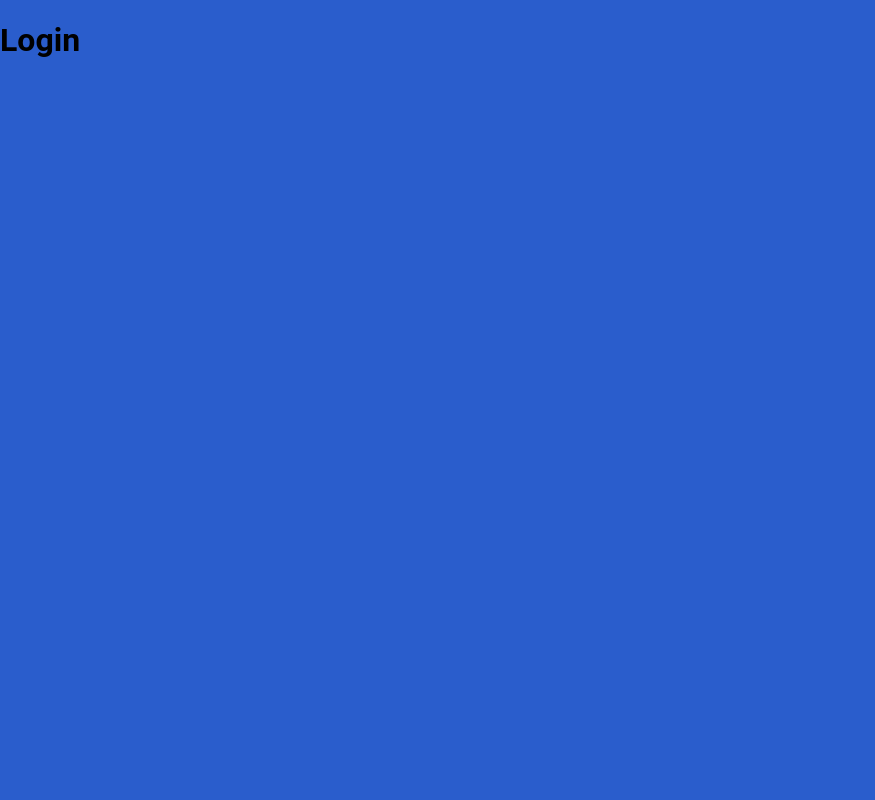
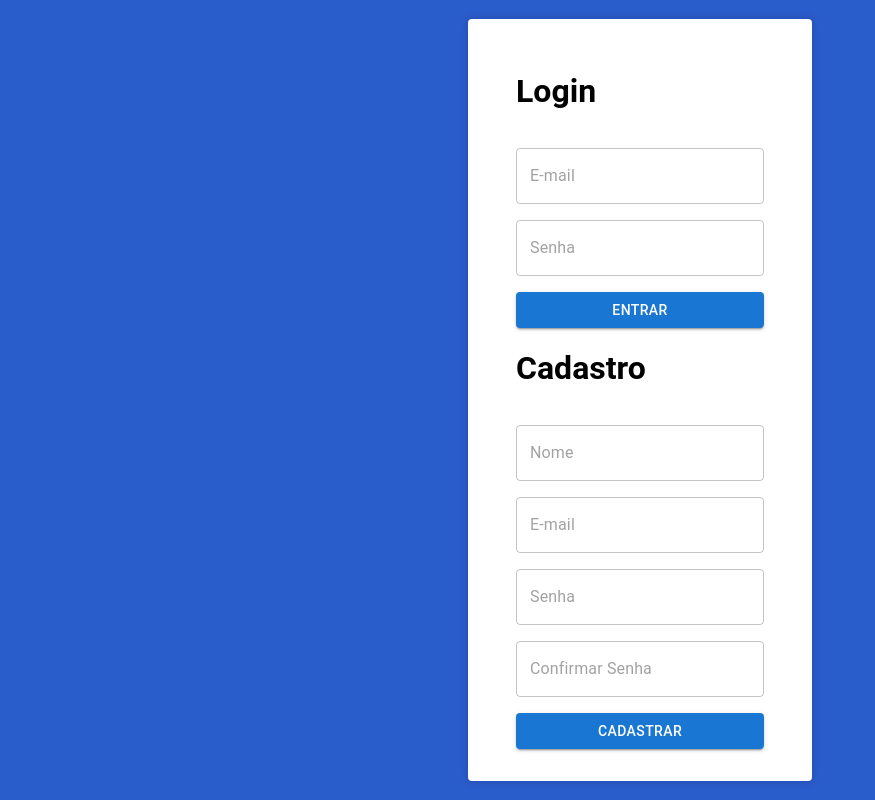
Before and after one commit to SamuelTobiasFitzlaff/minicurso-react, a React (Vite) app: page /login in a window 1280 px wide. Shown: the whole page, without its empty margins (0-875 px from the left). Built offline with nearby package versions, Linux system fonts and the light colour scheme.

Commit message:
feat: home and login pages

```diff
--- /dev/null
+++ b/src/components/LoginComponent/index.jsx
@@ -0,0 +1,13 @@
+import { TextField, Button } from "@mui/material";
+import { LoginStyle } from "./styles";
+
+export function LoginComponent() {
+  return (
+    <LoginStyle>
+      <h1>Login</h1>
+      <TextField type="email" placeholder="E-mail" />
+      <TextField type="password" placeholder="Senha" />
+      <Button variant="contained">Entrar</Button>
+    </LoginStyle>
+  );
+}
--- /dev/null
+++ b/src/components/LoginComponent/styles.js
@@ -0,0 +1,8 @@
+import styled from "styled-components";
+
+export const LoginStyle = styled.div`
+  display: flex;
+  flex-direction: column;
+  gap: 1rem;
+  min-width: 15rem;
+`;
--- /dev/null
+++ b/src/components/SignUpComponent/index.jsx
@@ -0,0 +1,15 @@
+import { Button, TextField } from "@mui/material";
+import { SignUpStyle } from "./styles";
+
+export function SignUpComponent() {
+  return (
+    <SignUpStyle>
+      <h1>Cadastro</h1>
+      <TextField type="text" placeholder="Nome" />
+      <TextField type="email" placeholder="E-mail" />
+      <TextField type="password" placeholder="Senha" />
+      <TextField type="password" placeholder="Confirmar Senha" />
+      <Button variant="contained">Cadastrar</Button>
+    </SignUpStyle>
+  );
+}
--- /dev/null
+++ b/src/components/SignUpComponent/styles.js
@@ -0,0 +1,8 @@
+import styled from "styled-components";
+
+export const SignUpStyle = styled.div`
+  display: flex;
+  flex-direction: column;
+  gap: 1rem;
+  min-width: 15rem;
+`;
--- /dev/null
+++ b/src/pages/Login/index.jsx
@@ -0,0 +1,14 @@
+import { LoginComponent } from "../../components/LoginComponent";
+import { SignUpComponent } from "../../components/SignUpComponent";
+import { LoginContainer, LoginContent } from "../../styles/styles";
+
+export function Login() {
+  return (
+    <LoginContainer>
+      <LoginContent>
+        <LoginComponent />
+        <SignUpComponent />
+      </LoginContent>
+    </LoginContainer>
+  );
+}
--- /dev/null
+++ b/src/pages/index.jsx
@@ -0,0 +1,13 @@
+import { Button } from "@mui/material";
+import { HomeContainer } from "../styles/styles";
+
+export function Home() {
+  return (
+    <HomeContainer>
+      <h1>Home!!!</h1>
+      <Button variant="outlined" href="/login">
+        Login
+      </Button>
+    </HomeContainer>
+  );
+}
--- a/src/routes/index.jsx
+++ b/src/routes/index.jsx
@@ -1,10 +1,12 @@
 import { useRoutes, Navigate } from "react-router-dom";
+import { Login } from "../pages/Login";
+import { Home } from "../pages";
 
 export default function Routes() {
   return useRoutes([
     { path: "/404", element: <h1>404</h1> },
-    { path: "/", element: <h1>Home</h1> },
-    { path: "/login", element: <h1>Login</h1> },
+    { path: "/", element: <Home /> },
+    { path: "/login", element: <Login /> },
     { path: "/dashboard", element: <h1>Dashboard</h1> },
     { path: "*", element: <Navigate to="/404" /> },
   ]);
```
